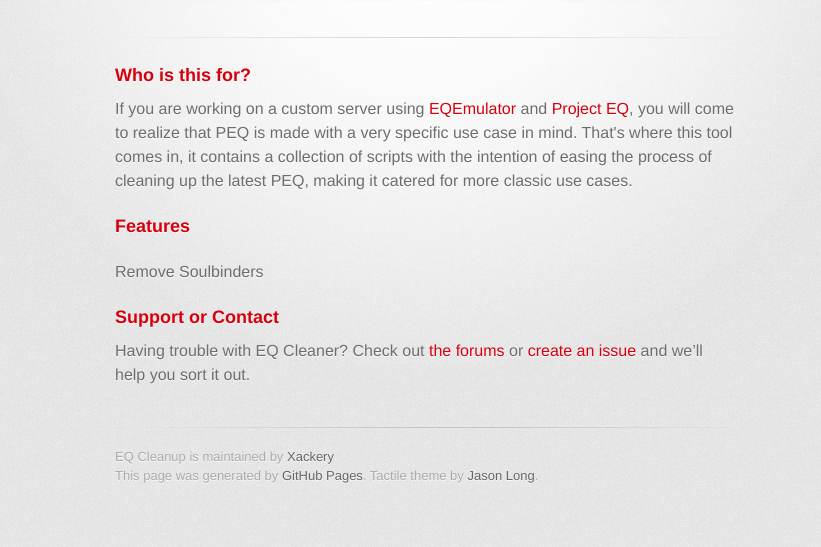
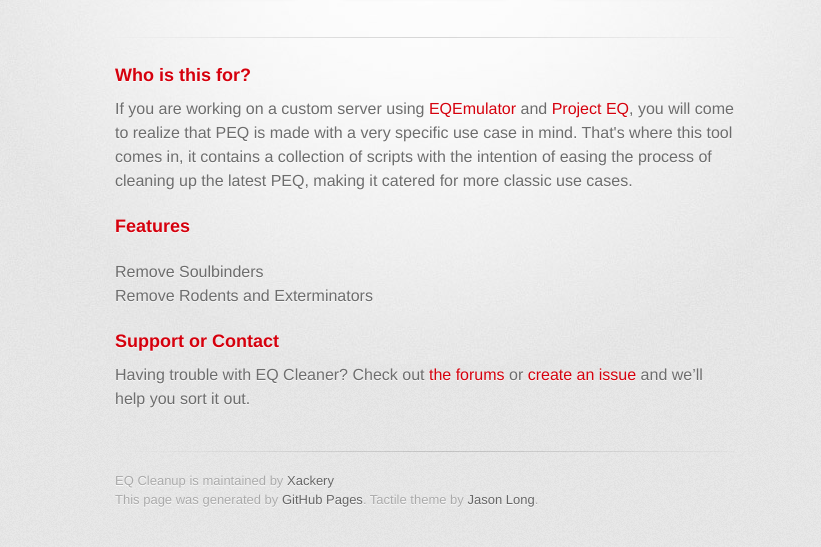
Before and after one commit to xackery/eqcleanup, a plain HTML site: page index.html in a window 1280 px wide. Shown: the part 209-756 px from the top of the page, without its empty margins (215-1036 px from the left). Drawn offline with Linux system fonts and the light colour scheme; a web font is replaced by a local one.

Commit message:
added note for removing rodents and exterminators

```diff
--- a/index.html
+++ b/index.html
@@ -39,6 +39,7 @@
 
 <p><ul>
 Remove Soulbinders<br>
+Remove Rodents and Exterminators<br>
 </ul></p>
 
 
```
